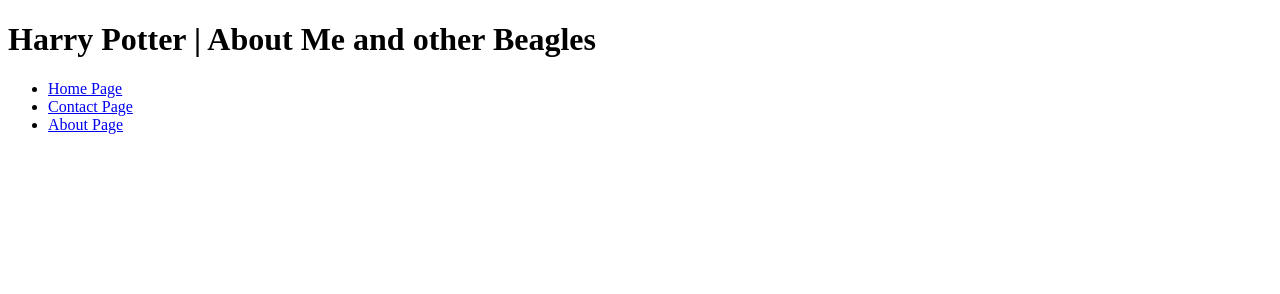
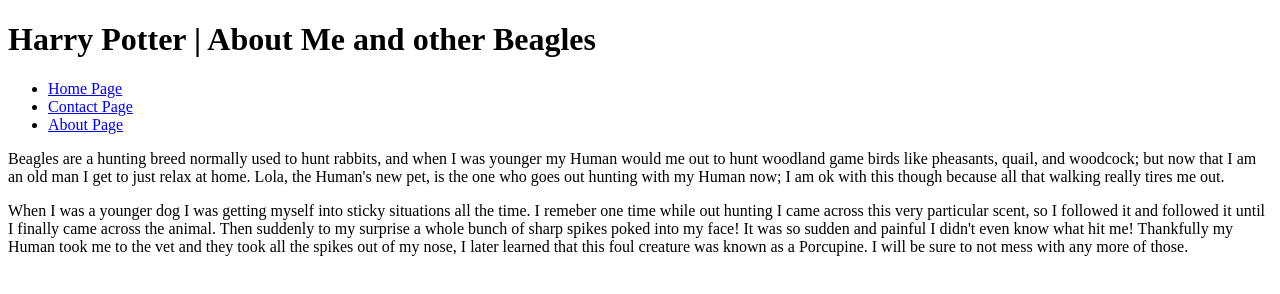
Before and after one commit to code-warrior/assignment-2--foundations--mwd-110--fall-2019, a plain HTML site: page about.html in a window 1280 px wide. Drawn offline with Linux system fonts and the light colour scheme.

Commit message:
Update content in index.html and about.html

```diff
--- a/about.html
+++ b/about.html
@@ -18,5 +18,16 @@
     <li><a href="about.html">About Page</a></li>
   </ul>
 </nav>
+<main>
+  <p>Beagles are a hunting breed normally used to hunt rabbits, and when I was younger my Human would me out to hunt woodland game
+    birds like pheasants, quail, and woodcock; but now that I am an old man I get to just relax at home. Lola, the Human's new pet,
+    is the one who goes out hunting with my Human now; I am ok with this though because all that walking really tires me out.</p>
+  <p>When I was a younger dog I was getting myself into sticky situations all the time. I remeber one time while out hunting I came
+    across this very particular scent, so I followed it and followed it until I finally came across the animal. Then suddenly to my
+    surprise a whole bunch of sharp spikes poked into my face! It was so sudden and painful I didn't even know what hit me! Thankfully
+    my Human took me to the vet and they took all the spikes out of my nose, I later learned that this foul creature was known as a
+    Porcupine. I will be sure to not mess with any more of those.</p>
+
+</main>
 </body>
 </html>
```
Also changed, not shown: index.html (+4 -3 lines).
